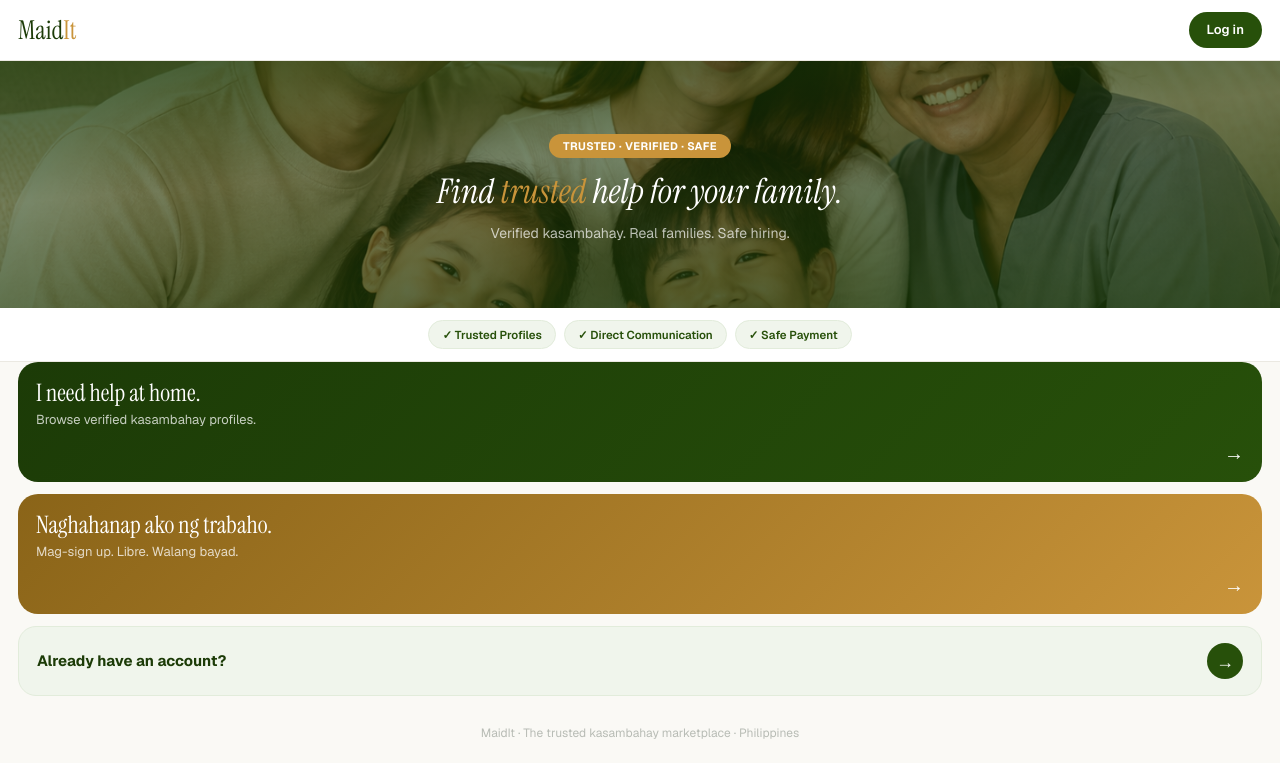
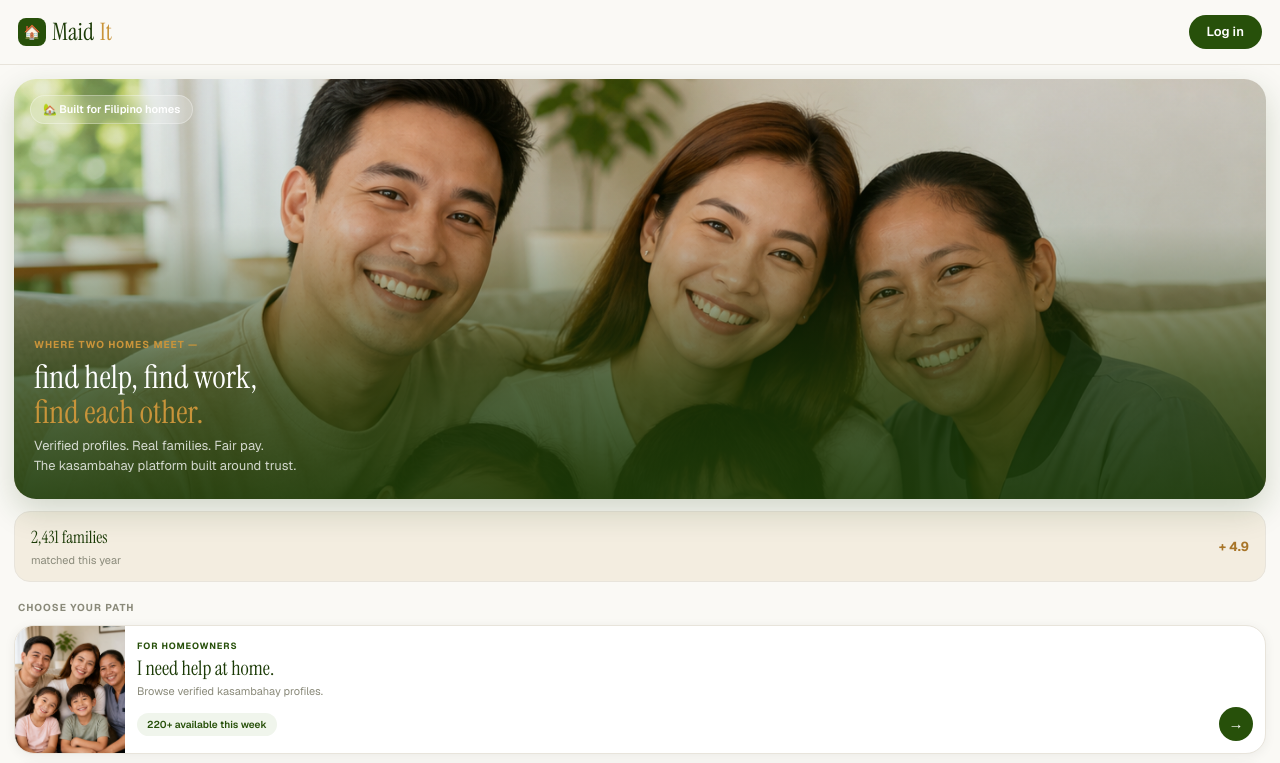
Before and after one commit to IPC-broad/maidit, a Next.js app: page / in a window 1280 px wide. Shown: the top 763 px of the page. Built offline with nearby package versions, Linux system fonts and the light colour scheme.

Commit message:
Rewrite main landing to match reference — photo hero card, social proof strip, split role cards

```diff
--- a/app/page.tsx
+++ b/app/page.tsx
@@ -6,9 +6,9 @@ import Image from 'next/image'
 
 const C = {
   forest: '#27500A', forestDeep: '#1c3b07', forestSoft: '#f0f5ec', forestLine: '#e2ecdb',
-  amber: '#c9943a', amberSoft: '#fbf3e2', amberLine: '#efe1bf', amberDeep: '#8a6418',
-  ink: '#1a1d18', ink2: '#4a504a', ink3: '#8a8f88', ink4: '#b8bcb5',
-  paper: '#ffffff', paper2: '#faf9f5', line: '#ebe9e2',
+  amber: '#c9943a', amberSoft: '#fbf3e2', amberDeep: '#a87528',
+  ink: '#1a1a14', inkMid: '#4a4a3a', inkLight: '#8a8a7a',
+  paper: '#faf9f5', paperWarm: '#f3ede0', line: '#e8e4db',
 }
 const serif = "'Instrument Serif', Georgia, serif"
 const sans = "'Geist', ui-sans-serif, sans-serif"
@@ -25,174 +25,161 @@ export default function Home() {
   }, [])
 
   return (
-    <main style={{
-      minHeight: '100vh',
-      background: C.paper2,
-      fontFamily: sans,
-      paddingBottom: 24,
-    }}>
+    <main style={{ minHeight: '100vh', background: C.paper, fontFamily: sans, paddingBottom: 32 }}>
+
       {/* Nav */}
       <nav style={{
-        background: C.paper,
+        padding: '14px 18px', display: 'flex', alignItems: 'center',
+        justifyContent: 'space-between', background: C.paper,
+        position: 'sticky' as const, top: 0, zIndex: 100,
         borderBottom: `1px solid ${C.line}`,
-        padding: '12px 18px',
-        display: 'flex',
-        alignItems: 'center',
-        justifyContent: 'space-between',
-        position: 'sticky' as const,
-        top: 0,
-        zIndex: 100,
       }}>
-        <div style={{ fontFamily: serif, fontSize: 26, color: C.forestDeep, lineHeight: 1 }}>
+        <div style={{ fontFamily: serif, fontSize: 24, color: C.forestDeep, display: 'flex', alignItems: 'center', gap: 6 }}>
+          <div style={{
+            width: 28, height: 28, background: C.forest, borderRadius: 8,
+            display: 'flex', alignItems: 'center', justifyContent: 'center', fontSize: 14,
+          }}>🏠</div>
           Maid<span style={{ color: C.amber }}>It</span>
         </div>
         <button
           onClick={() => router.push('/login')}
           style={{
-            padding: '8px 18px',
-            borderRadius: 50,
-            background: C.forest,
-            border: 'none',
-            color: '#fff',
-            fontSize: 13,
-            fontWeight: 600,
-            cursor: 'pointer',
-            fontFamily: sans,
+            background: C.forest, color: '#fff', border: 'none',
+            borderRadius: 50, padding: '7px 18px',
+            fontSize: 13, fontWeight: 600, cursor: 'pointer', fontFamily: sans,
           }}
         >
           Log in
         </button>
       </nav>
 
-      {/* Hero */}
-      <section style={{
-        position: 'relative',
-        overflow: 'hidden',
-        padding: '36px 22px 32px',
-        textAlign: 'center',
+      {/* Hero card */}
+      <div style={{
+        margin: '14px 14px 0', borderRadius: 22, overflow: 'hidden',
+        position: 'relative', height: 420,
+        boxShadow: '0 12px 32px rgba(28,59,7,0.18)',
       }}>
         <Image
           src="/photos/hero-family.jpg"
           fill
-          style={{ objectFit: 'cover', objectPosition: 'center', maxHeight: '420px' }}
+          style={{ objectFit: 'cover', objectPosition: 'center 20%' }}
           alt=""
           priority
         />
         {/* Gradient overlay */}
         <div style={{
           position: 'absolute', inset: 0,
-          background: 'linear-gradient(175deg, rgba(28,59,7,0.82) 0%, rgba(28,59,7,0.55) 40%, rgba(28,59,7,0.80) 100%)',
+          background: 'linear-gradient(to bottom, rgba(28,59,7,0.05) 0%, rgba(28,59,7,0.15) 35%, rgba(28,59,7,0.72) 72%, rgba(28,59,7,0.90) 100%)',
         }} />
+        {/* Badge */}
+        <div style={{
+          position: 'absolute', top: 16, left: 16,
+          background: 'rgba(255,255,255,0.18)',
+          backdropFilter: 'blur(8px)',
+          WebkitBackdropFilter: 'blur(8px)',
+          border: '1px solid rgba(255,255,255,0.3)',
+          borderRadius: 50, padding: '5px 12px',
+          display: 'flex', alignItems: 'center', gap: 5,
+          fontSize: 11, fontWeight: 600, color: '#fff',
+        }}>
+          🏡 Built for Filipino homes
+        </div>
         {/* Hero content */}
-        <div style={{ position: 'relative', zIndex: 1, padding: '36px 22px 32px', textAlign: 'center' }}>
-          {/* Amber eyebrow badge */}
+        <div style={{ position: 'absolute', bottom: 0, left: 0, right: 0, padding: '24px 20px' }}>
           <div style={{
-            display: 'inline-block',
-            background: C.amber,
-            borderRadius: 50,
-            padding: '4px 14px',
-            fontSize: 11,
-            fontWeight: 700,
-            color: '#fff',
-            letterSpacing: '0.04em',
-            textTransform: 'uppercase' as const,
-            marginBottom: 14,
+            fontSize: 10, fontWeight: 700, letterSpacing: '0.1em',
+            textTransform: 'uppercase' as const, color: C.amber, marginBottom: 8,
           }}>
-            Trusted · Verified · Safe
+            Where two homes meet —
+          </div>
+          <div style={{
+            fontFamily: serif, fontSize: 32, color: '#fff',
+            lineHeight: 1.1, marginBottom: 6,
+          }}>
+            find help, find work,<br />
+            <span style={{ color: C.amber }}>find each other.</span>
+          </div>
+          <div style={{ fontSize: 13, color: 'rgba(255,255,255,0.78)', lineHeight: 1.5 }}>
+            Verified profiles. Real families. Fair pay.<br />
+            The kasambahay platform built around trust.
+          </div>
+        </div>
       </div>
 
-          {/* Tagline */}
+      {/* Social proof strip — no avatars */}
       <div style={{
-            fontFamily: serif,
-            fontSize: 34,
-            fontStyle: 'italic',
-            color: '#ffffff',
-            lineHeight: 1.2,
-            marginBottom: 10,
+        margin: '12px 14px 0', background: C.paperWarm,
+        border: `1px solid ${C.line}`, borderRadius: 16,
+        padding: '13px 16px', display: 'flex',
+        alignItems: 'center', gap: 12,
       }}>
-            Find <span style={{ color: C.amber }}>trusted</span> help for your family.
+        <div style={{ flex: 1 }}>
+          <div style={{ fontFamily: serif, fontSize: 17, color: C.forestDeep }}>2,431 families</div>
+          <div style={{ fontSize: 11, color: C.inkLight, marginTop: 1 }}>matched this year</div>
+        </div>
+        <div style={{ fontSize: 13, fontWeight: 700, color: C.amberDeep }}>+ 4.9</div>
       </div>
 
-          {/* Subtext */}
+      {/* Section label */}
       <div style={{
-            fontSize: 14,
-            color: 'rgba(255,255,255,0.7)',
+        padding: '18px 18px 10px',
+        fontSize: 10, fontWeight: 700, letterSpacing: '0.1em',
+        textTransform: 'uppercase' as const, color: C.inkLight,
       }}>
-            Verified kasambahay. Real families. Safe hiring.
-          </div>
-        </div>
-      </section>
-
-      {/* Trust strip */}
-      <div style={{
-        background: C.paper,
-        borderBottom: `1px solid ${C.line}`,
-        padding: '12px 18px',
-        display: 'flex',
-        justifyContent: 'center',
-        gap: 8,
-        flexWrap: 'wrap' as const,
-      }}>
-        {['✓ Trusted Profiles', '✓ Direct Communication', '✓ Safe Payment'].map((label) => (
-          <span key={label} style={{
-            background: C.forestSoft,
-            border: `1px solid ${C.forestLine}`,
-            borderRadius: 50,
-            padding: '5px 13px',
-            fontSize: 11.5,
-            fontWeight: 600,
-            color: C.forest,
-          }}>
-            {label}
-          </span>
-        ))}
+        Choose your path
       </div>
 
       {/* Role cards */}
-      <div style={{
-        padding: '0 18px',
-        display: 'flex',
-        flexDirection: 'column',
-        gap: 12,
-      }}>
+      <div style={{ padding: '0 14px', display: 'flex', flexDirection: 'column' as const, gap: 10 }}>
+
         {/* Card 1 — Homeowner */}
         <div
           onClick={() => router.push('/homeowner-landing')}
           style={{
-            background: 'linear-gradient(135deg, #1c3b07 0%, #27500A 100%)',
-            borderRadius: 20,
-            overflow: 'hidden',
-            cursor: 'pointer',
-            minHeight: 120,
-            display: 'flex',
-            flexDirection: 'column' as const,
-            justifyContent: 'space-between',
-            padding: '18px 18px 14px',
+            background: '#fff', border: `1px solid ${C.line}`,
+            borderRadius: 20, overflow: 'hidden', cursor: 'pointer',
+            display: 'flex', alignItems: 'stretch',
+            boxShadow: '0 2px 12px rgba(0,0,0,0.06)',
+            minHeight: 110,
           }}
         >
+          <div style={{ width: 110, flexShrink: 0, overflow: 'hidden' }}>
+            <img
+              src="/photos/hero-family.jpg"
+              alt=""
+              style={{ width: '100%', height: '100%', objectFit: 'cover', objectPosition: 'center 15%', display: 'block' }}
+              onError={(e) => { (e.currentTarget.parentElement as HTMLDivElement).style.background = 'linear-gradient(160deg,#1c3b07,#27500A)' }}
+            />
+          </div>
+          <div style={{
+            flex: 1, padding: '14px 12px 12px',
+            display: 'flex', flexDirection: 'column' as const, justifyContent: 'space-between',
+          }}>
             <div>
-            <div style={{
-              fontFamily: serif,
-              fontSize: 24,
-              color: '#ffffff',
-              lineHeight: 1.1,
-            }}>
+              <div style={{ fontSize: 9, fontWeight: 700, letterSpacing: '0.1em', textTransform: 'uppercase' as const, color: C.forest, marginBottom: 3 }}>
+                For Homeowners
+              </div>
+              <div style={{ fontFamily: serif, fontSize: 20, color: C.forestDeep, lineHeight: 1.15, marginBottom: 3 }}>
                 I need help at home.
               </div>
-            <div style={{
-              fontSize: 13,
-              color: 'rgba(255,255,255,0.75)',
-              marginTop: 4,
-            }}>
+              <div style={{ fontSize: 11, color: C.inkLight, marginBottom: 8 }}>
                 Browse verified kasambahay profiles.
               </div>
             </div>
-          <div style={{ display: 'flex', justifyContent: 'flex-end' }}>
-            <span style={{
-              fontSize: 20,
-              color: '#ffffff',
-              fontWeight: 700,
-            }}>→</span>
+            <div style={{ display: 'flex', alignItems: 'center', justifyContent: 'space-between' }}>
+              <div style={{
+                background: C.forestSoft, color: C.forest,
+                borderRadius: 50, padding: '4px 10px',
+                fontSize: 10, fontWeight: 600,
+              }}>
+                220+ available this week
+              </div>
+              <div style={{
+                width: 34, height: 34, background: C.forest, borderRadius: '50%',
+                display: 'flex', alignItems: 'center', justifyContent: 'center',
+                color: '#fff', fontSize: 15, flexShrink: 0,
+              }}>→</div>
+            </div>
           </div>
         </div>
 
@@ -200,93 +187,83 @@ export default function Home() {
         <div
           onClick={() => router.push('/kasambahay-landing')}
           style={{
-            background: 'linear-gradient(135deg, #8a6418 0%, #c9943a 100%)',
-            borderRadius: 20,
-            overflow: 'hidden',
-            cursor: 'pointer',
-            minHeight: 120,
-            display: 'flex',
-            flexDirection: 'column' as const,
-            justifyContent: 'space-between',
-            padding: '18px 18px 14px',
+            background: '#fff', border: `1px solid ${C.line}`,
+            borderRadius: 20, overflow: 'hidden', cursor: 'pointer',
+            display: 'flex', alignItems: 'stretch',
+            boxShadow: '0 2px 12px rgba(0,0,0,0.06)',
+            minHeight: 110,
           }}
         >
+          <div style={{ width: 110, flexShrink: 0, overflow: 'hidden' }}>
+            <img
+              src="/photos/hero-kasambahay.jpg"
+              alt=""
+              style={{ width: '100%', height: '100%', objectFit: 'cover', objectPosition: 'center 15%', display: 'block' }}
+              onError={(e) => { (e.currentTarget.parentElement as HTMLDivElement).style.background = 'linear-gradient(160deg,#8a6418,#c9943a)' }}
+            />
+          </div>
+          <div style={{
+            flex: 1, padding: '14px 12px 12px',
+            display: 'flex', flexDirection: 'column' as const, justifyContent: 'space-between',
+          }}>
             <div>
-            <div style={{
-              fontFamily: serif,
-              fontSize: 24,
-              color: '#ffffff',
-              lineHeight: 1.1,
-            }}>
+              <div style={{ fontSize: 9, fontWeight: 700, letterSpacing: '0.1em', textTransform: 'uppercase' as const, color: C.amberDeep, marginBottom: 3 }}>
+                Para sa Kasambahay
+              </div>
+              <div style={{ fontFamily: serif, fontSize: 20, color: C.ink, lineHeight: 1.15, marginBottom: 3 }}>
                 Naghahanap ako ng trabaho.
               </div>
-            <div style={{
-              fontSize: 13,
-              color: 'rgba(255,255,255,0.75)',
-              marginTop: 4,
-            }}>
+              <div style={{ fontSize: 11, color: C.inkLight, marginBottom: 8 }}>
                 Mag-sign up. Libre. Walang bayad.
               </div>
             </div>
-          <div style={{ display: 'flex', justifyContent: 'flex-end' }}>
-            <span style={{
-              fontSize: 20,
-              color: '#ffffff',
-              fontWeight: 700,
-            }}>→</span>
+            <div style={{ display: 'flex', alignItems: 'center', justifyContent: 'space-between' }}>
+              <div style={{
+                background: C.amberSoft, color: C.amberDeep,
+                borderRadius: 50, padding: '4px 10px',
+                fontSize: 10, fontWeight: 600,
+              }}>
+                160+ pamilya naghahanap ngayon
+              </div>
+              <div style={{
+                width: 34, height: 34, background: C.amber, borderRadius: '50%',
+                display: 'flex', alignItems: 'center', justifyContent: 'center',
+                color: '#fff', fontSize: 15, flexShrink: 0,
+              }}>→</div>
+            </div>
           </div>
         </div>
       </div>
 
-      {/* Already have an account? */}
+      {/* Login card */}
       <div
         onClick={() => router.push('/login')}
         style={{
-          margin: '12px 18px 0',
-          borderRadius: 18,
-          background: C.forestSoft,
-          border: `1px solid ${C.forestLine}`,
-          padding: '16px 18px',
-          display: 'flex',
-          alignItems: 'center',
-          justifyContent: 'space-between',
-          cursor: 'pointer',
+          margin: '10px 14px 0', background: C.paperWarm,
+          border: `1px solid ${C.line}`, borderRadius: 18,
+          padding: '14px 18px', display: 'flex',
+          alignItems: 'center', justifyContent: 'space-between', cursor: 'pointer',
         }}
       >
-        <span style={{
-          color: C.forestDeep,
-          fontWeight: 700,
-          fontSize: 15,
-        }}>
+        <div style={{ fontSize: 14, fontWeight: 600, color: C.forestDeep }}>
           Already have an account?
-        </span>
+        </div>
         <div style={{
-          background: C.forest,
-          color: '#ffffff',
-          width: 36,
-          height: 36,
-          borderRadius: '50%',
-          display: 'flex',
-          alignItems: 'center',
-          justifyContent: 'center',
-          fontSize: 18,
-          fontWeight: 700,
-          flexShrink: 0,
-        }}>
-          →
-        </div>
+          width: 36, height: 36, background: C.forest, borderRadius: '50%',
+          display: 'flex', alignItems: 'center', justifyContent: 'center',
+          color: '#fff', fontSize: 16,
+        }}>→</div>
       </div>
 
       {/* Footer */}
-      <div style={{
-        paddingBottom: 32,
-        textAlign: 'center',
-        fontSize: 12,
-        color: C.ink4,
-        marginTop: 28,
+      <footer style={{
+        padding: '24px 18px', textAlign: 'center',
+        fontSize: 11, color: C.inkLight,
+        borderTop: `1px solid ${C.line}`, marginTop: 20,
       }}>
         MaidIt · The trusted kasambahay marketplace · Philippines
-      </div>
+      </footer>
+
     </main>
   )
 }
```
Lines whose indentation alone changed are shown as unchanged.
